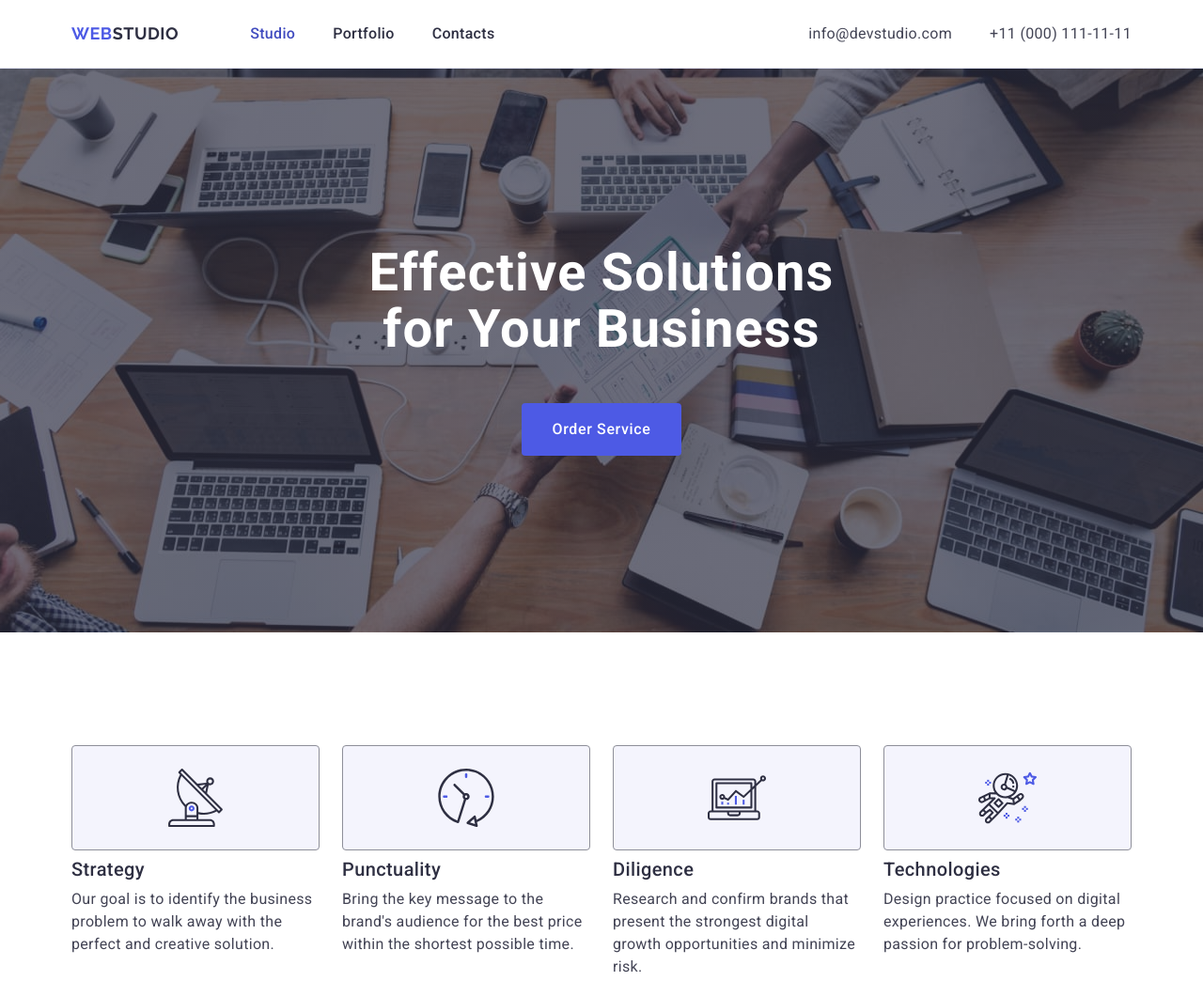
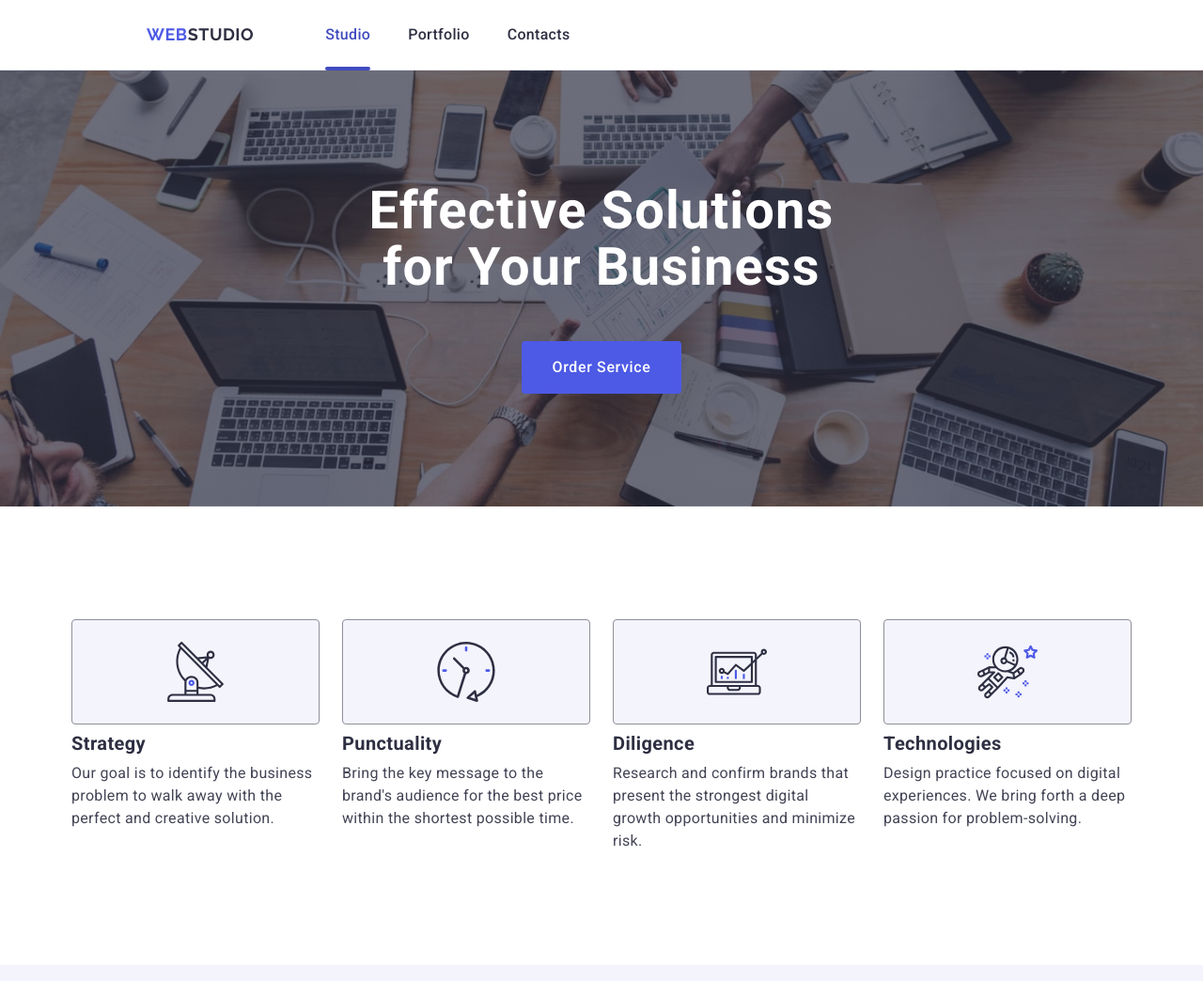
Before and after one commit to jackavryashnik/goit-markup-hw-06, a website: page index.html in a window 1280 px wide. Shown: the top 1044 px of the page at 94% size. Drawn offline with nearby package versions, Linux system fonts and the light colour scheme.

Commit message:
responsive media queries

```diff
--- a/css/style.css
+++ b/css/style.css
@@ -69,7 +69,7 @@ button {
 
 button:focus,
 button:active {
-  background-color: #404bbf;
+  color: #404bbf;
 }
 
 a {
@@ -111,15 +111,15 @@ textarea {
 /* =========== REUSABLE STILES =========== */
 
 .section {
-  padding: 120px 0;
+  padding: 96px 0;
   margin-right: auto;
   margin-left: auto;
 }
 
 .container {
-  width: 1158px;
+  min-width: 320px;
+  padding: 0 16px;
   margin: 0 auto;
-  padding: 0 15px;
 }
 
 .social-links__item {
@@ -130,6 +130,10 @@ textarea {
 .item-container {
   padding: 32px 0;
   text-align: center;
+}
+
+.accent-color {
+  color: #4d5ae5;
 }
 
 .visually-hidden {
@@ -159,6 +163,7 @@ textarea {
   align-items: center;
   flex-direction: row;
   justify-content: space-between;
+  max-width: 1750px;
 }
 
 .header__contacts-list {
@@ -205,16 +210,21 @@ textarea {
 
 .header__nav {
   display: flex;
+  justify-content: space-between;
   align-items: center;
+  width: 100%;
 }
 
 .header__list {
-  display: flex;
-  gap: 40px;
+  display: none;
 }
 
 .header__list-item:first-child .header__link {
   color: #404bbf;
+}
+
+.header-container .header__list-item:first-child .header__link::after {
+  background-color: #404bbf;
 }
 
 .header__logo {
@@ -223,7 +233,7 @@ textarea {
 
 .header__link,
 .header__logo {
-  padding: 24px 0;
+  padding: 25px 0;
 }
 
 .header__link {
@@ -249,7 +259,10 @@ textarea {
 }
 
 .header__link:hover,
-.header__link:focus,
+.header__link:focus {
+  color: #404bbf;
+}
+
 .header__link:hover::after,
 .header__link:focus::after,
 .header__logo:hover::after,
@@ -258,9 +271,8 @@ textarea {
   background: #404bbf;
 }
 
-.contacts-list__item {
-  padding-bottom: 24px;
-  padding-top: 24px;
+.header-container .header__contacts {
+  display: none;
 }
 
 .header__contacts-item {
@@ -269,6 +281,74 @@ textarea {
   line-height: 24px;
   font-weight: 400;
   transition: color 250ms cubic-bezier(0.4, 0, 0.2, 1);
+}
+
+/* =========== HAMBUGER MENU STILES =========== */
+
+.hamburger-menu-modal {
+  display: flex;
+  flex-direction: column;
+  justify-content: space-between;
+  position: fixed;
+  top: 0;
+  left: 0;
+  padding: 72px 24px 40px 16px;
+  width: 100vw;
+  height: 100vh;
+  background: #fff;
+  z-index: 9999;
+}
+
+.menu-btn {
+  display: block;
+  background: #fff;
+  border: none;
+}
+
+.hamburger-menu-modal .close-btn {
+  background-color: #fff;
+}
+
+.hamburger-menu-modal .header__list {
+  display: flex;
+  flex-direction: column;
+  gap: 40px;
+}
+
+.hamburger-menu-modal .header__link {
+  justify-content: start;
+  padding: 0;
+  font-size: 36px;
+  font-weight: 700;
+  line-height: 111%;
+  letter-spacing: 0.1em;
+}
+
+.hamburger-menu__contacts .header__contacts {
+  margin-bottom: 48px;
+}
+
+.hamburger-menu__contacts .header__contacts-list {
+  flex-direction: column;
+}
+
+.hamburger-menu__contacts .header__contacts-item {
+  font-size: 20px;
+  font-weight: 500;
+  line-height: 120%;
+  letter-spacing: 0.4px;
+}
+
+.hamburger-menu__contacts .footer__social-links {
+  justify-content: space-between;
+}
+
+.hamburger-menu__contacts .footer__social-links-item {
+  background-color: #fff;
+}
+
+.header__contacts-item.accent-color {
+  color: #4d5ae5;
 }
 
 /* =========== HERO STILES =========== */
@@ -321,28 +401,40 @@ textarea {
 }
 
 .about-sectioon__container {
-  display: flex;
+  display: none;
   justify-content: center;
   align-items: center;
   border: 1px solid #8e8f99;
   border-radius: 4px;
   background: #f4f4fd;
   margin-bottom: 8px;
-  padding: 0 100px;
   height: 112px;
 }
 
 .about-section__list {
   display: flex;
+  justify-content: center;
+  flex-direction: column;
   flex-wrap: wrap;
-  justify-content: center;
-  gap: 24px;
+  gap: 72px;
 }
 
 .about-section__item {
   display: flex;
   flex-direction: column;
-  width: calc((100% - 72px) / 4);
+  width: 100%;
+}
+
+.about-section__item .item-title {
+  font-size: 36px;
+  font-weight: 700;
+  line-height: 111%;
+  letter-spacing: 0.72px;
+  text-align: center;
+}
+
+.about-section__item .item__description {
+  font-weight: 500;
 }
 
 /* =========== OUR TEAM STILES =========== */
@@ -359,7 +451,7 @@ textarea {
 .our-team__list {
   display: flex;
   flex-wrap: wrap;
-  justify-content: space-evenly;
+  justify-content: center;
   gap: 24px;
 }
 
@@ -370,12 +462,12 @@ textarea {
 
 .list__item {
   border-radius: 0px 0px 4px 4px;
-  width: calc((100% - 72px) / 4);
   background: var(--WHITE, #ffffff);
   border: 1px solid var(--CORNFLOWER, #e7e9fc);
 }
 
 .our-team__list .list__item {
+  width: 264px;
   box-shadow: 0px 2px 1px 0px rgba(46, 47, 66, 0.08), 0px 1px 1px 0px rgba(46, 47, 66, 0.16),
     0px 1px 6px 0px rgba(46, 47, 66, 0.08);
 }
@@ -467,7 +559,7 @@ textarea {
 }
 
 .portfolio__list .list__item {
-  width: calc((100% - 48px) / 3);
+  width: 288px;
   transition: box-shadow 250ms cubic-bezier(0.4, 0, 0.2, 1);
 }
 
@@ -480,12 +572,17 @@ textarea {
 
 .footer-container {
   display: flex;
+  flex-direction: column;
+  flex-wrap: wrap;
   justify-content: flex-start;
-  align-items: baseline;
+  align-items: center;
+  gap: 72px;
 }
 
 .footer__social {
-  margin-right: 80px;
+  display: flex;
+  flex-direction: column;
+  align-items: center;
 }
 
 .footer__social-title {
@@ -495,7 +592,9 @@ textarea {
 }
 
 .footer__company-slogan {
-  margin-right: 120px;
+  display: flex;
+  flex-direction: column;
+  align-items: center;
 }
 
 .footer__logo {
@@ -551,8 +650,16 @@ textarea {
   fill: #f4f4fd;
 }
 
+.footer-suscribtion {
+  display: flex;
+  flex-direction: column;
+  align-items: center;
+}
+
 .footer-form {
   display: flex;
+  flex-direction: column;
+  flex-wrap: wrap;
   gap: 24px;
 }
 
@@ -584,7 +691,6 @@ textarea {
 }
 
 .subscribtion-btn-icon {
-  margin-left: 16px;
   flex-shrink: 0;
   fill: #fff;
 }
@@ -609,7 +715,8 @@ textarea {
   top: 50%;
   left: 50%;
   transform: translate(-50%, -50%) scale(1);
-  width: 408px;
+  width: 100%;
+  max-width: 408px;
   min-height: 584px;
   background: #fcfcfc;
   box-shadow: 0px 1px 1px rgba(0, 0, 0, 0.14), 0px 1px 3px rgba(0, 0, 0, 0.12),
@@ -813,46 +920,51 @@ textarea {
 
 /* =========== MEDIA QUERIES =========== */
 
-@media (max-width: 768px) {
-  .section {
-    padding: 96px 0;
+@media (min-width: 768px) {
+  .container {
+    min-width: 768px;
   }
 
-  .container {
-    max-width: 768px;
-    padding: 0 16px;
+  .header__list {
+    display: flex;
+    gap: 40px;
+  }
+
+  .header__contacts {
+    display: block;
+  }
+
+  .menu-btn {
+    display: none;
+  }
+
+  .header__logo {
+    font-size: 18px;
   }
 
   .header__nav {
     justify-content: space-between;
-  }
-
-  .header__logo {
-    font-size: 18px;
-    margin-right: 120px;
+    width: auto;
   }
 
   .header__contacts-list {
     flex-direction: column;
+    flex-wrap: wrap;
     gap: 12px;
   }
 
   .contacts-list__item,
   .header__contacts-item {
     font-size: 12px;
-    padding: 0;
     line-height: 117%;
   }
 
-  .hero-section {
-    max-width: 768px;
-  }
-
-  .about-sectioon__container {
-    display: none;
+  .header__list {
+    display: flex;
   }
 
   .about-section__list {
+    flex-direction: row;
     gap: 72px 24px;
   }
 
@@ -861,23 +973,15 @@ textarea {
   }
 
   .about-section__item .item-title {
-    font-size: 36px;
-    font-weight: 700;
-    line-height: 111%;
-    letter-spacing: 0.72px;
+    text-align: left;
   }
 
-  .about-section__item .item__description {
-    font-weight: 500;
+  .portfolio__list {
+    gap: 72px 24px;
   }
 
-  .our-team-container {
-    padding: 0 108px;
-  }
-
-  .our-team__list .list__item,
   .portfolio__list .list__item {
-    width: calc((100% - 24px) / 2);
+    width: 356px;
   }
 
   .footer {
@@ -886,16 +990,98 @@ textarea {
 
   .footer-container {
     flex-wrap: wrap;
+    align-items: start;
+    flex-direction: row;
     gap: 72px 24px;
     padding-left: 108px;
   }
 
   .footer__company-slogan,
   .footer__social {
-    margin: 0;
+    align-items: start;
+  }
+
+  .footer-suscribtion {
+    align-items: start;
+  }
+
+  .footer-form {
+    flex-direction: row;
   }
 }
 
-@media (max-width: 320px) {
+@media (min-width: 1158px) {
+  .section {
+    padding: 120px 0;
+    margin-right: auto;
+    margin-left: auto;
+  }
 
+  .container {
+    min-width: 1158px;
+    padding: 0 15px;
+  }
+
+  .header-container {
+    padding: 0 156px;
+  }
+
+  .header__contacts-list {
+    flex-direction: row;
+    gap: 40px;
+  }
+
+  .contacts-list__item,
+  .header__contacts-item {
+    font-size: 16px;
+    padding-bottom: 24px;
+    padding-top: 24px;
+    line-height: 150%;
+  }
+
+  .hero-section {
+    max-width: 1440px;
+  }
+
+  .about-section__list {
+    gap: 24px;
+  }
+
+  .about-sectioon__container {
+    display: flex;
+  }
+
+  .about-section__item {
+    width: 264px;
+  }
+
+  .about-section__item .item-title {
+    font-size: 20px;
+    line-height: 120%;
+    letter-spacing: 0.4px;
+  }
+
+  .about-section__item .item__description {
+    font-weight: 400;
+  }
+
+  .portfolio__list {
+    gap: 48px 24px;
+  }
+
+  .portfolio__list .list__item {
+    width: 360px;
+  }
+
+  .footer-container {
+    justify-content: center;
+  }
+
+  .footer__company-slogan {
+    margin-right: 120px;
+  }
+
+  .footer__social {
+    margin-right: 80px;
+  }
 }
--- a/index.html
+++ b/index.html
@@ -26,7 +26,7 @@
           <a href="./index.html" class="header__logo">Web<span class="logo-span">Studio</span></a>
           <ul class="header__list">
             <li class="header__list-item">
-              <a href="./index.html" class="header__link">Studio</a>
+              <a href="#" class="header__link">Studio</a>
             </li>
             <li class="header__list-item">
               <a href="#" class="header__link">Portfolio</a>
@@ -35,6 +35,11 @@
               <a href="#" class="header__link">Contacts</a>
             </li>
           </ul>
+          <button class="menu-btn">
+            <svg class="about-section__icon" width="24" height="24">
+              <use href="./images/icons.svg#menu-icon"></use>
+            </svg>
+          </button>
         </nav>
 
         <address class="header__contacts">
@@ -455,7 +460,76 @@
       </div>
     </footer>
 
-    <div class="modal-overlay "is-open>
+    <div class="hamburger-menu-modal is-open visually-hidden">
+      <button type="button" class="close-btn">
+        <svg class="close-icon" width="8" height="8">
+          <use href="./images/icons.svg#close-icon"></use>
+        </svg>
+      </button>
+      <nav class="header__nav">
+        <ul class="header__list">
+          <li class="header__list-item">
+            <a href="./index.html" class="header__link">Studio</a>
+          </li>
+          <li class="header__list-item">
+            <a href="#" class="header__link">Portfolio</a>
+          </li>
+          <li class="header__list-item">
+            <a href="#" class="header__link">Contacts</a>
+          </li>
+        </ul>
+      </nav>
+      <div class="hamburger-menu__contacts">
+        <address class="header__contacts">
+          <ul class="header__contacts-list">
+            <li class="contacts-list__item">
+              <a class="header__contacts-item accent-color" href="tel:+110001111111"
+                >+11 (000) 111-11-11</a
+              >
+            </li>
+            <li class="contacts-list__item">
+              <a class="header__contacts-item" href="mailto:info@devstudio.com"
+                >info@devstudio.com</a
+              >
+            </li>
+          </ul>
+        </address>
+        <div class="footer__social">
+          <ul class="footer__social-links">
+            <li class="footer__social-links-item">
+              <a href="#" class="footer__social-link">
+                <svg class="footer__social-link-icon" width="24" height="24">
+                  <use href="./images/icons.svg#instagram-icon"></use>
+                </svg>
+              </a>
+            </li>
+            <li class="footer__social-links-item">
+              <a href="#" class="footer__social-link">
+                <svg class="footer__social-link-icon" width="24" height="24">
+                  <use href="./images/icons.svg#twitter-icon"></use>
+                </svg>
+              </a>
+            </li>
+            <li class="footer__social-links-item">
+              <a href="#" class="footer__social-link">
+                <svg class="footer__social-link-icon" width="24" height="24">
+                  <use href="./images/icons.svg#facebook-icon"></use>
+                </svg>
+              </a>
+            </li>
+            <li class="footer__social-links-item">
+              <a href="#" class="footer__social-link">
+                <svg class="footer__social-link-icon" width="24" height="24">
+                  <use href="./images/icons.svg#linkedin-icon"></use>
+                </svg>
+              </a>
+            </li>
+          </ul>
+        </div>
+      </div>
+    </div>
+
+    <div class="modal-overlay is-open visually-hidden">
       <div class="modal-wrapper">
         <button type="button" class="close-btn">
           <svg class="close-icon" width="8" height="8">
```
